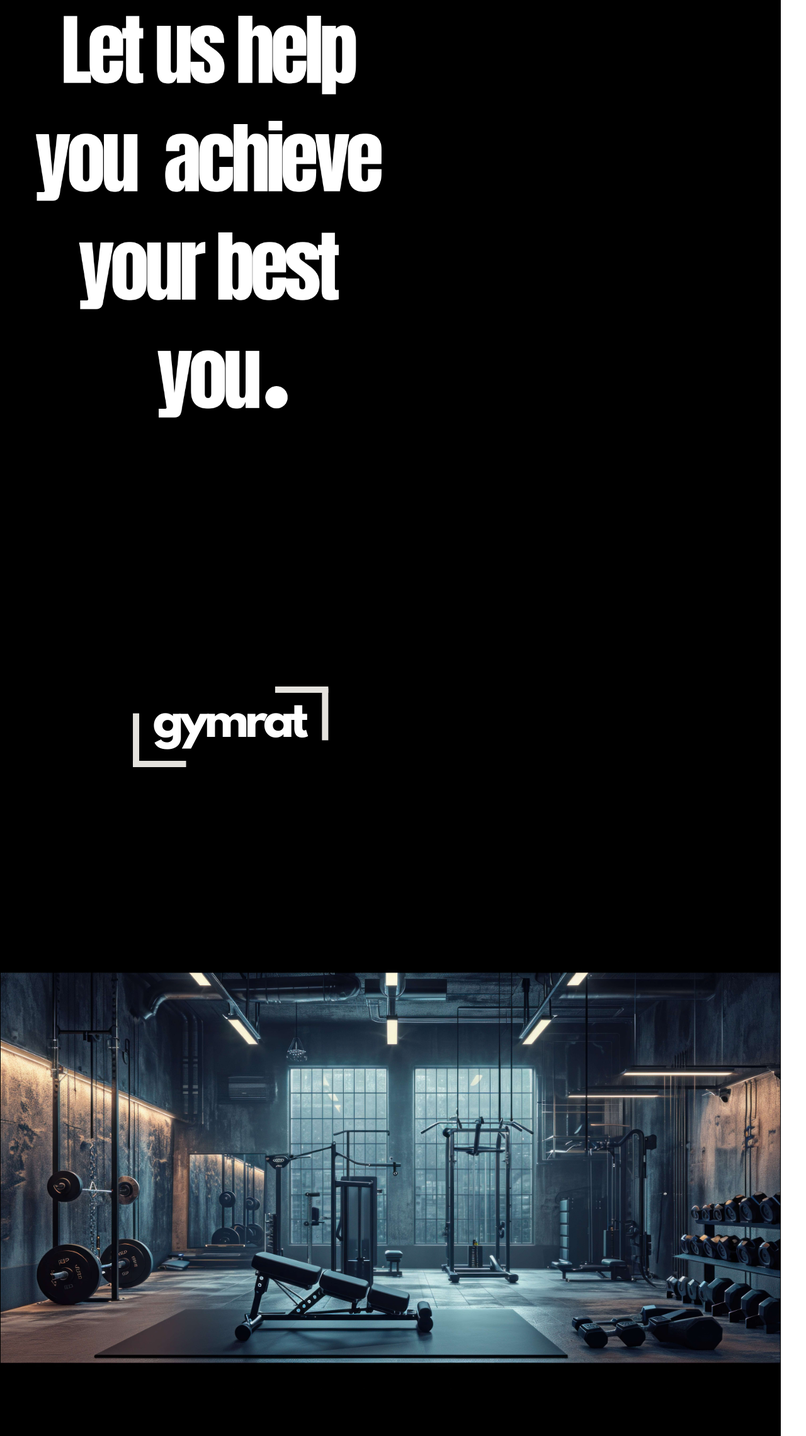
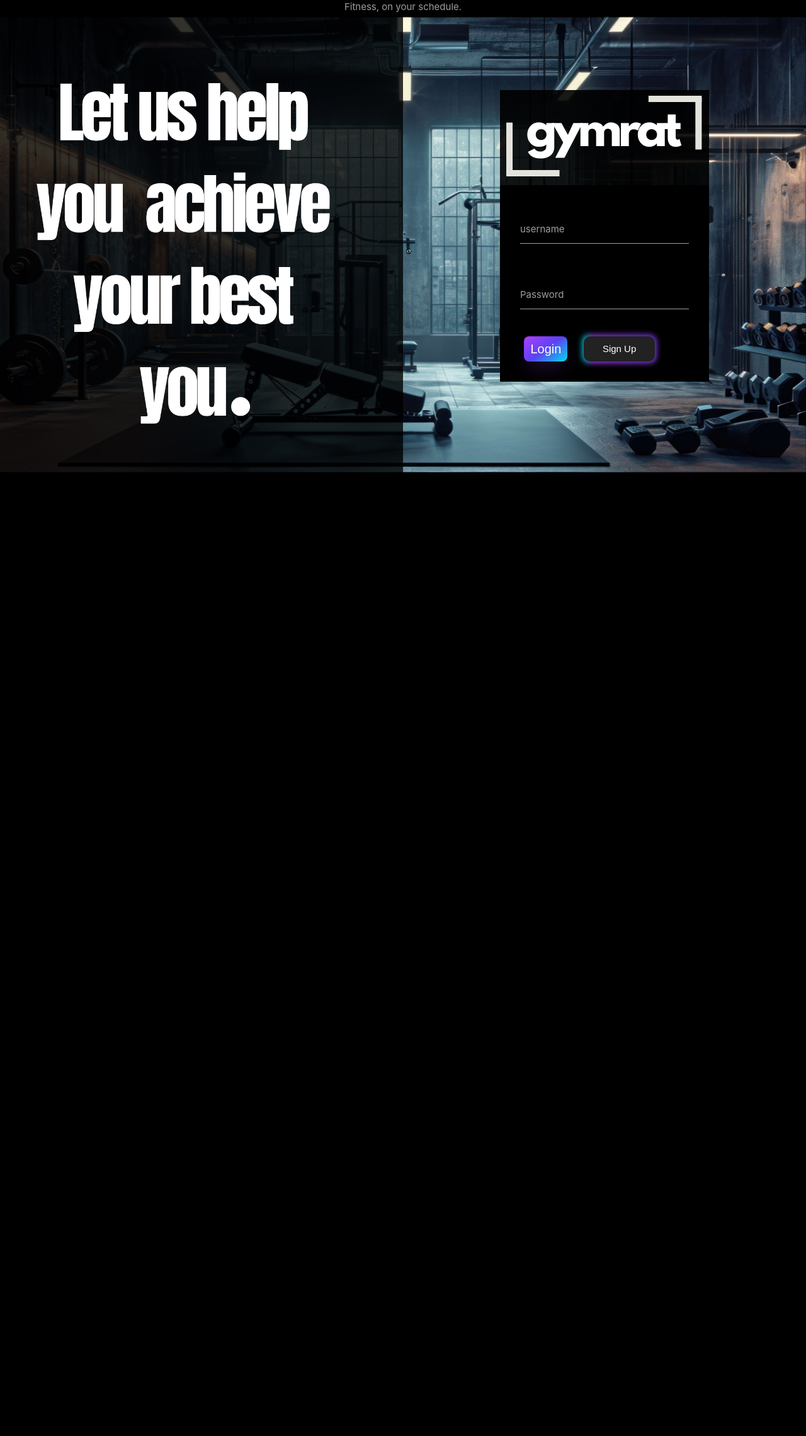
Before and after one commit to andych2883/WorkoutRemixerApp, a Flask app: page / in a window 1280 px wide. Shown: the whole page at 63% size. After the commit the page ends 750 px from the top, so only its background shows below. Run offline with Flask 3, Linux system fonts and the light colour scheme.

Commit message:
final touches to index page, tuned for mobile view also

```diff
--- a/App/templates/index.html
+++ b/App/templates/index.html
@@ -16,53 +16,204 @@
 
 {% block styles %}
     <style>
-      /* body, html {
+
+         body {
+            background-color: black;
+            margin: 0;
+        }
+
+            .background-container {
+
+            background-image: url('static/page-back.jpg');
+            background-size: cover;
+            background-position: center;
+            height: 97vh;
+            width: 100vw;
+            background-attachment: fixed;
             margin: 0;
             padding: 0;
+        }
+
+        .login-link {
+  align-items: center;
+  background-image: linear-gradient(144deg,#AF40FF, #5B42F3 50%,#00DDEB);
+  border: 0;
+  border-radius: 8px;
+  box-shadow: rgba(151, 65, 252, 0.2) 0 15px 30px -5px;
+  box-sizing: border-box;
+  color: #FFFFFF;
+  display: flex;
+  font-family: Phantomsans, sans-serif;
+  justify-content: center;
+  line-height: 1em;
+  max-width: 100%;
+  min-width: 5vw;
+  padding: 10px;
+  text-decoration: none;
+  user-select: none;
+  -webkit-user-select: none;
+  touch-action: manipulation;
+  white-space: nowrap;
+  cursor: pointer;
+}
+
+.login-link:active,
+.login-link:hover {
+  outline: 0;
+}
+
+.login-link span {
+  background-color: rgb(5, 6, 45);
+  padding: 16px 24px;
+  border-radius: 6px;
+  width: 100%;
   height: 100%;
-            width:100;
-            overflow: hidden;
-            background-color: blue;
-        } */
+  transition: 300ms;
+}
 
-        .container {
+.login-link:hover span {
+  background: none;
+}
+
+@media (min-width: 768px) {
+  .login-link {
+    font-size: 20px;
+    padding:10px;
+  }
+}
+
+.auth-link {
+  font-family: Phantomsans, sans-serif;
+  padding: 0.6em 2em;
+  border: none;
+  outline: none;
+  color: rgb(255, 255, 255);
+  background: #111;
+  cursor: pointer;
+  position: relative;
+  z-index: 0;
+  border-radius: 10px;
+  user-select: none;
+  -webkit-user-select: none;
+  touch-action: manipulation;
+}
+
+.auth-link:before {
+  content: "";
+  background: linear-gradient(
+    45deg,
+    #AF40FF,
+     #5B42F3 50%,
+     #00DDEB
+  );
+  position: absolute;
+  top: -2px;
+  left: -2px;
+  background-size: 400%;
+  z-index: -1;
+  filter: blur(5px);
+  -webkit-filter: blur(5px);
+  width: calc(100% + 4px);
+  height: calc(100% + 4px);
+  animation: glowing-button-85 20s linear infinite;
+  transition: opacity 0.3s ease-in-out;
+  border-radius: 10px;
+}
+
+@keyframes glowing-button-85 {
+  0% {
+    background-position: 0 0;
+  }
+  50% {
+    background-position: 400% 0;
+  }
+  100% {
+    background-position: 0 0;
+  }
+}
+
+.auth-link:after {
+  z-index: -1;
+  content: "";
+  position: absolute;
+  width: 100%;
   height: 100%;
-            /* scroll-behavior: smooth;*/
-            overflow:scroll;
-            background-color: black;
-        }
-        .box {
-          background-color: black;
-            width: calc(100vw - 40px); /* Adjusted width to account for padding */
-            height: calc(100vh - 40px); /* Adjusted height to account for padding */
-            padding: 1px;
-
+  background: #222;
+  left: 0;
+  top: 0;
+  border-radius: 10px;
 }
 
     </style>
 {% endblock %}
 
 
+{% block content %}
+
+    <div class="background-container">
 
 
-{% block content %}
+        <div class="row">
+
+           <!-- header slogan -->
+            <div class="col s12 grey-text" style="text-align: center; background-color: black;">Fitness, on your schedule.</div>
+
+           <!-- Let us help you achieve... text-->
+            <div class="col s6 white-text" style="background-color: rgba(0, 0, 0, 0.8); height: 97vh;" >
+
+              <img src="static/letushelp.png" style="position: absolute; top: 50%; transform: translateY(-50%); width:45%;">
 
 
-  <div class="box" style="justify-content: center;">
-    <img class="responsive-img" style="height:85vh; " src="static/letushelp.png" >
+
             </div>
 
+            <!-- GYMRAT word logo -->
+            <div class="col s6" style="height:97vh;">
 
-  <div class="box">
-    <img class="responsive-img" style="padding:25vw 25vh;" src="static/logo4.png" >
+                <div style="align-items: center; justify-content: center; display:flex;">
+
+
+                  <!-- <div class="container"> -->
+                    <div style="display: block; justify-content: center; align-items: center; height: 50vh; background-color: rgba(0, 0, 0, 0.9); margin-top: 15vh;">
+                      <img class="responsive-img" src="static/logo4.png" >
+                      <form method="POST" action="/login" style="align-items: center; justify-content:center; background-color: black; padding: 4vh;">
+                        <div class="row">
+                          <div class="input-field col s12">
+                            <input placeholder="username" value="bob" name="username" type="text" class="validate" required>
+                            <label for="username">username</label>
+                          </div>
+                        </div>
+                        <div class="row">
+                          <div class="input-field col s12">
+                            <input placeholder="password"value="bobpass" name="password" type="password" class="validate" required>
+                            <label for="password">Password</label>
+                          </div>
                         </div>
 
+                      <div style="display:flex;">
 
-  <div class="box">
-    <img class="responsive-img" src="static/page-back.jpg" >
+                          <button type="submit" class="login-link" style="margin-left:0.5vw;">Login</button>
+
+                          <button style="margin-left: 2vw;" class="auth-link"><a href="/signup" style="color: white; text-decoration: none;">Sign Up</a></button>
+
+
+                      </div>
+
+                    </form>
+                    </div>
+                  </div>
 
               </div>
 
 
 
+            </div>
+
+
+
+
+
+
+    </div>
+
 {% endblock %}
```
Lines whose indentation alone changed are shown as unchanged.
